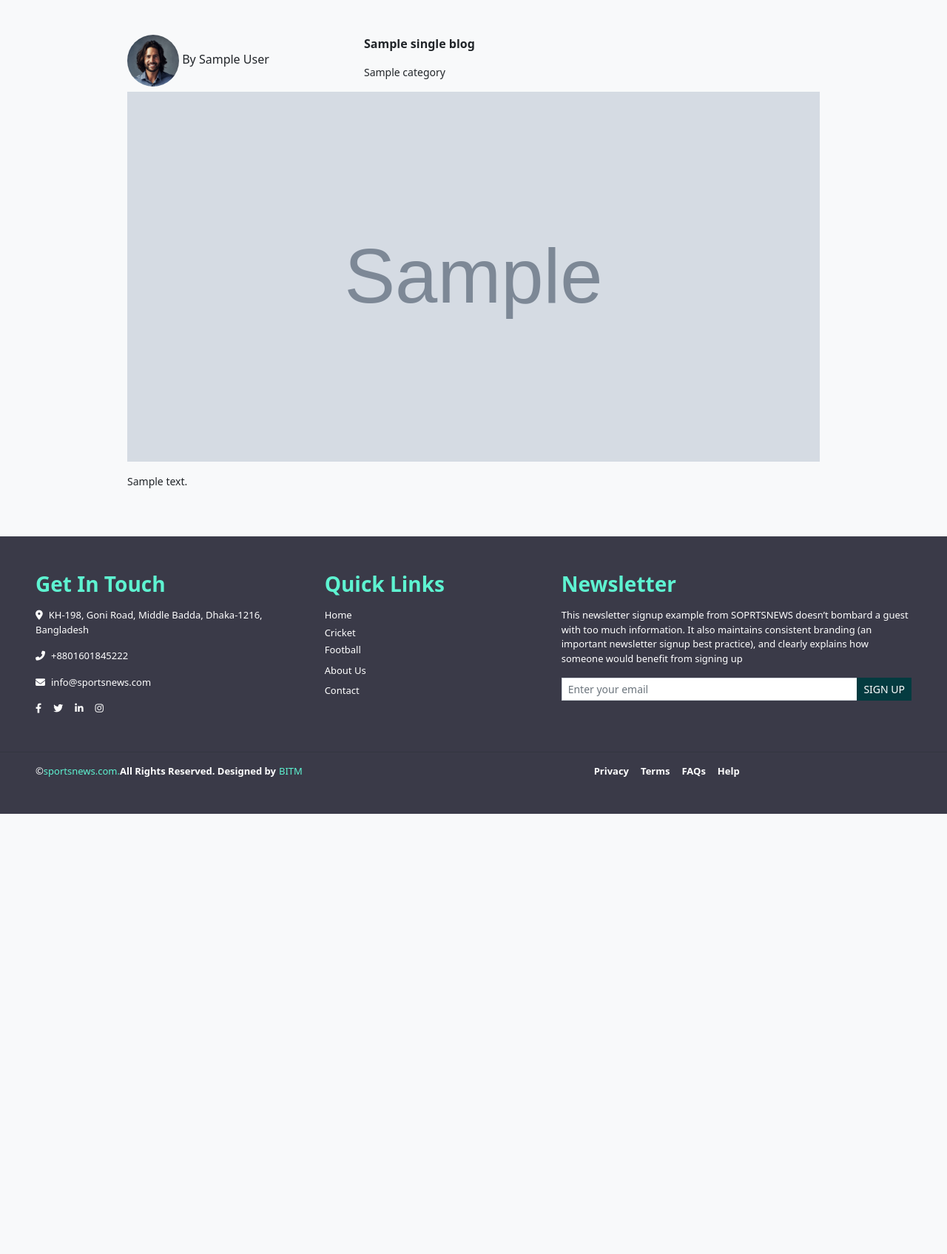
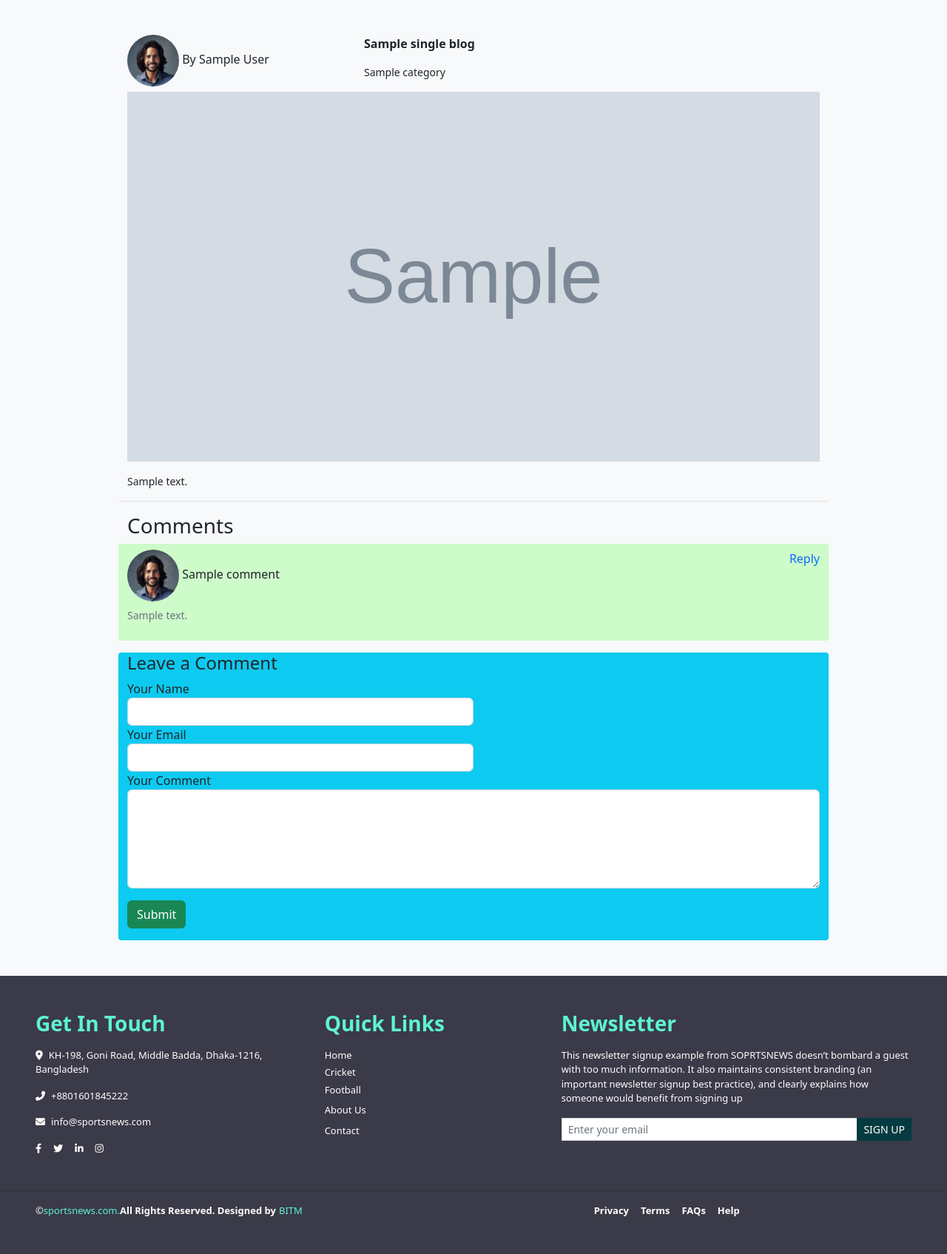
Before and after one commit to dpuman/sports-blog, a PHP site: template pages/blog-details.php in a window 1280 px wide. Shown: the part 120-1815 px from the top of the page at 74% size. Before the commit the page ends 1220 px from the top, so only its background shows below. Run offline with PHP 8.4, Linux system fonts and the light colour scheme; the template is opened without the code that fills it: most values are stand-ins (such as "Sample title", 1, 10 or a date in 2020); grey boxes marked "Sample" are stand-in pictures.

Commit message:
Comment Section added

```diff
--- a/pages/blog-details.php
+++ b/pages/blog-details.php
@@ -24,7 +24,59 @@
 
 
 
+
+<!--                Comments-->
+                <div class="col-md-12 border-top pt-3">
+                    <h3>Comments</h3>
+
+                    <?php foreach($comments as $com){?>
+
+                    <div class="row rounded-1 pb-2 mb-3" style="background-color: #cdfbc9; border: 2px">
+                        <div class="col-md-6 pt-2">
+                            <img src="assets/images/author.jpg" alt="" class="" style="border-radius: 100%" height="70" width="70">
+                            <span class="fw-semibole pt-2"><?php echo $com['name']?></span>
+                        </div>
+                        <div class="col-md-6 pt-2">
+                            <a href="" class="text-decoration-none float-end">Reply</a>
+                        </div>
+                        <div class="pt-2">
+                            <p class="small text-muted"><?php echo $com['comment']?></p>
+                        </div>
+                    </div>
+                    <?php }?>
+
+                </div>
+
+
+
                 <!--            comment submit-->
+
+
+                <div class="col-md-12 bg-info rounded-1">
+                    <h4>Leave a Comment</h4>
+                    <div class="row">
+                        <form action="action.php" method="post">
+                            <div class="col-md-6">
+                                <label for="" class="">Your Name</label>
+                                <input type="text" class="form-control" name="name">
+                                <input type="hidden" name="block_id" value="<?php echo $singleBlog['id']?>">
+                            </div>
+                            <div class="col-md-6">
+                                <label for="" class="">Your Email</label>
+                                <input type="email" class="form-control" name="email">
+                            </div>
+
+                            <div class="col-md-12">
+                                <label for="" class="">Your Comment</label>
+                                <textarea name="comment" id="" class="form-control" cols="30" rows="5"></textarea>
+                            </div>
+
+                            <div class="col-md-12 py-3">
+                                <input type="submit" name="comment_btn" class="btn btn-success form-control-sm" value="Submit"/>
+                            </div>
+                        </form>
+                    </div>
+                </div>
 
             </div>
 
--- a/pages/header.php
+++ b/pages/header.php
@@ -93,6 +93,7 @@
 
                     <li><a href="action.php?page=login" class="nav-link py-4 ">Login</a></li>
 
+
                     <?php } ?>
 
                 </ul>
```
Also changed, not shown: action.php (+14 -1 lines), app/classes/Blog.php (+20 -0 lines), app/classes/Comment.php (added, +29 -0 lines), pages/home.php (+4 -4 lines).
